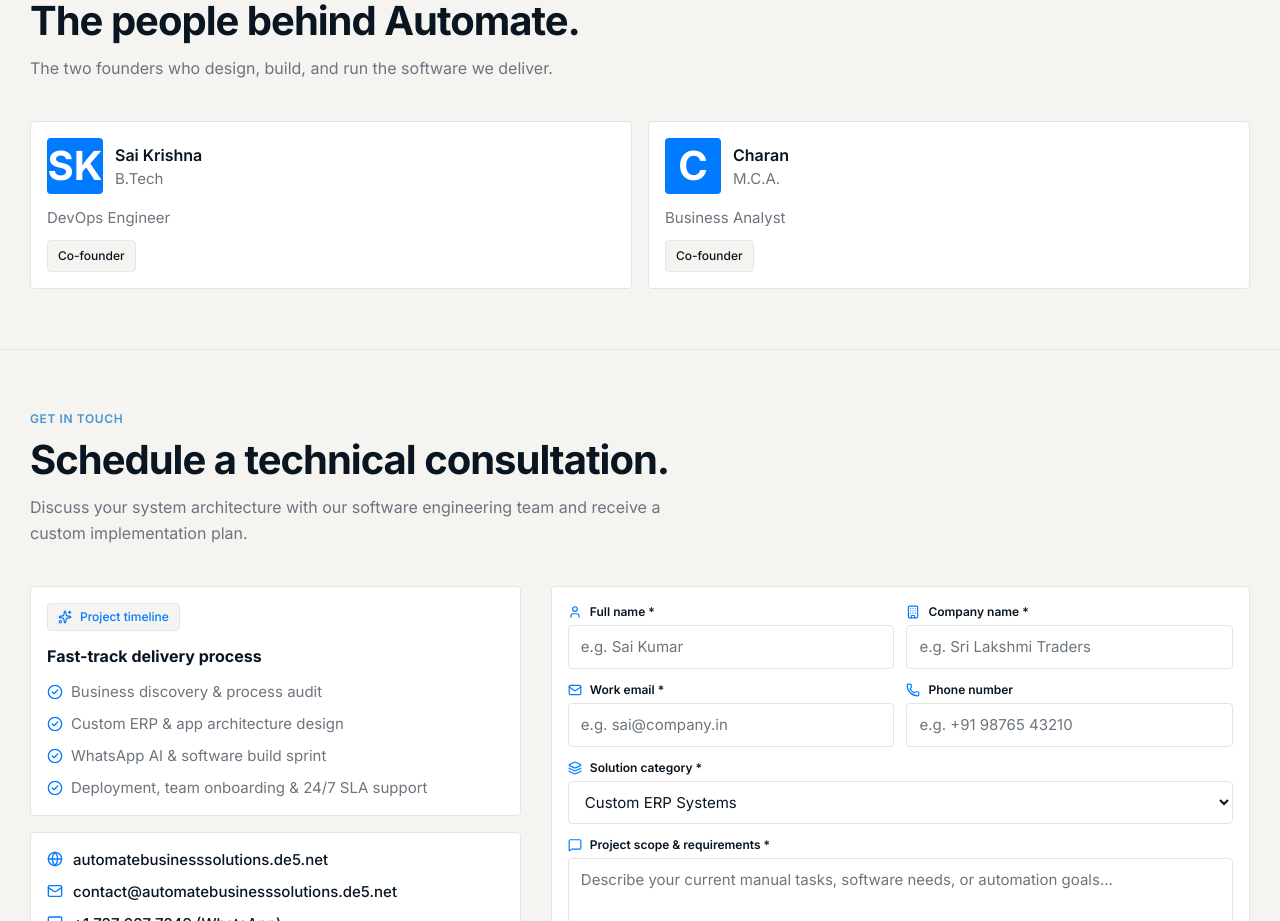
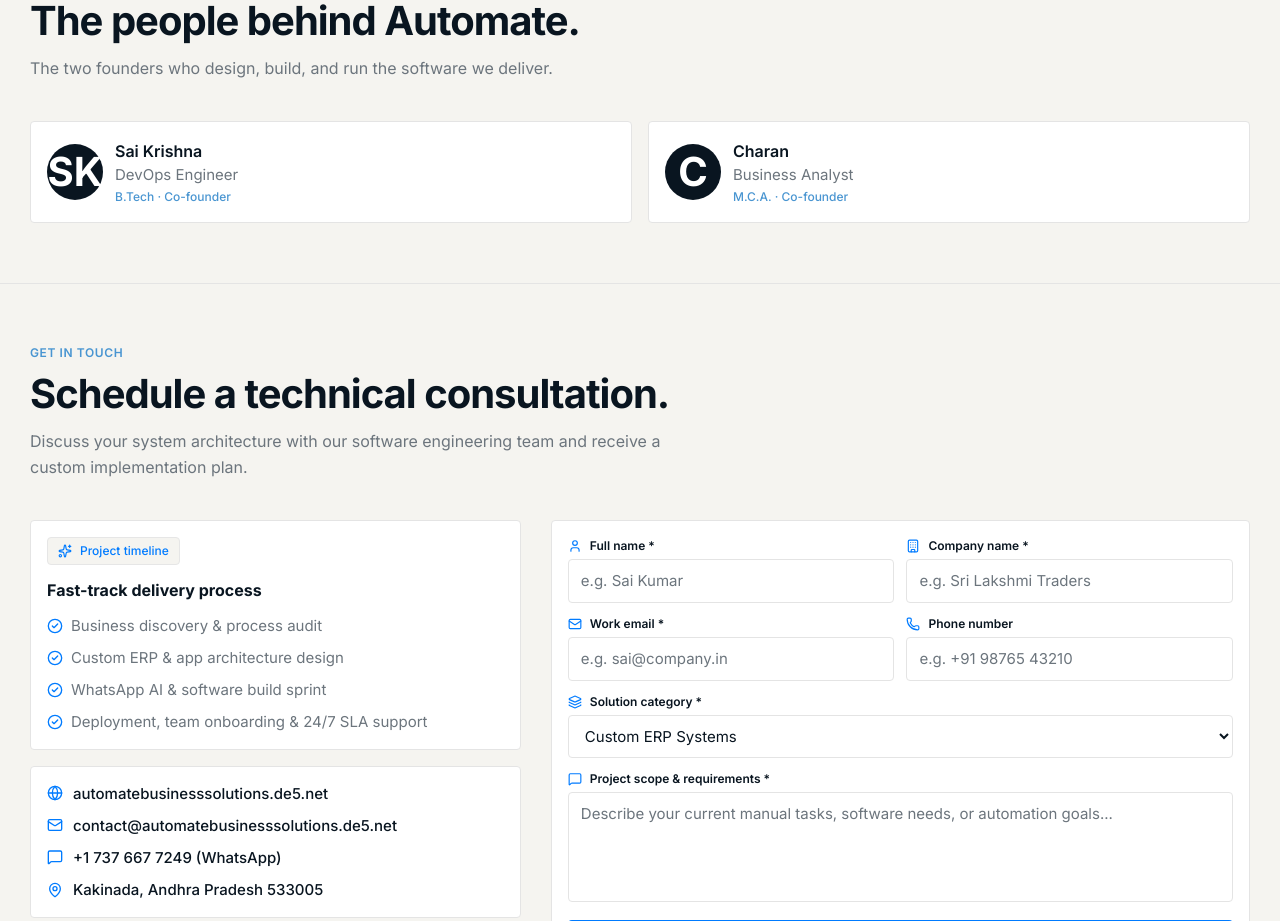
Before and after one commit to saikrishnanewdev/automatebusinesssolutions, a Next.js app: page / in a window 1280 px wide. Shown: the part 2220-3141 px from the top of the page. Built offline with nearby package versions, Linux system fonts and the light colour scheme.

Commit message:
Founders: professional horizontal cards

```diff
--- a/src/components/Founders.tsx
+++ b/src/components/Founders.tsx
@@ -34,7 +34,8 @@ export default function Founders() {
           </p>
         </div>
 
-        <div className="grid gap-space-6 sm:grid-cols-2">
+        {/* Two cards side by side on every screen, each a compact horizontal row */}
+        <div className="grid grid-cols-2 gap-space-4 sm:gap-space-6">
           {founders.map((founder, index) => (
             <motion.div
               key={founder.name}
@@ -42,21 +43,22 @@ export default function Founders() {
               whileInView={{ opacity: 1, y: 0 }}
               viewport={{ once: true }}
               transition={{ duration: 0.4, delay: index * 0.05 }}
-              className="card-token p-space-6"
+              className="card-token p-space-4 sm:p-space-6"
             >
-              <div className="flex items-center gap-space-4 mb-space-4">
-                <div className="w-14 h-14 rounded-sm bg-primary text-bg-white flex items-center justify-center shrink-0 text-lg font-bold">
+              <div className="flex items-center gap-space-3 sm:gap-space-4">
+                <div className="w-11 h-11 sm:w-14 sm:h-14 rounded-full bg-dark text-bg-white flex items-center justify-center shrink-0 text-sm sm:text-lg font-bold">
                   {founder.initials}
                 </div>
-                <div>
-                  <h3 className="font-semibold text-dark text-base">{founder.name}</h3>
-                  <p className="text-sm text-secondary">{founder.qualification}</p>
+                <div className="min-w-0">
+                  <h3 className="font-semibold text-dark text-sm sm:text-base truncate">
+                    {founder.name}
+                  </h3>
+                  <p className="text-xs sm:text-sm text-secondary truncate">{founder.role}</p>
+                  <p className="text-xs text-accent font-medium mt-0.5">
+                    {founder.qualification} &middot; Co-founder
+                  </p>
                 </div>
               </div>
-              <p className="text-sm text-secondary leading-relaxed mb-space-3">{founder.role}</p>
-              <span className="inline-flex items-center px-space-3 py-1.5 rounded-sm bg-bg-light border border-border-light text-dark text-xs font-medium">
-                Co-founder
-              </span>
             </motion.div>
           ))}
         </div>
```
